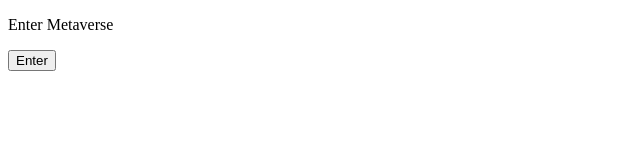
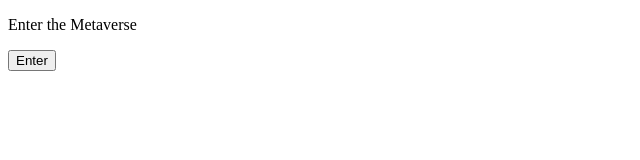
Before and after one commit to acciojob/enter-metaverse-kaustavsarkar14, a website: page main.html in a window 1280 px wide. Shown: the full height of the page, 0-640 px from the left. Drawn offline with Linux system fonts and the light colour scheme.

Commit message:
created a submission

```diff
--- a/main.html
+++ b/main.html
@@ -8,7 +8,7 @@
 
 <body>
 	<!-- the entire body must be written by student -->
-	<p id="status" >Enter Metaverse</p>
+	<p id="status" >Enter the Metaverse</p>
 	<button id="enterBtn" >Enter</button>
     <script type="text/javascript" src="./script.js">
 </script>
```
